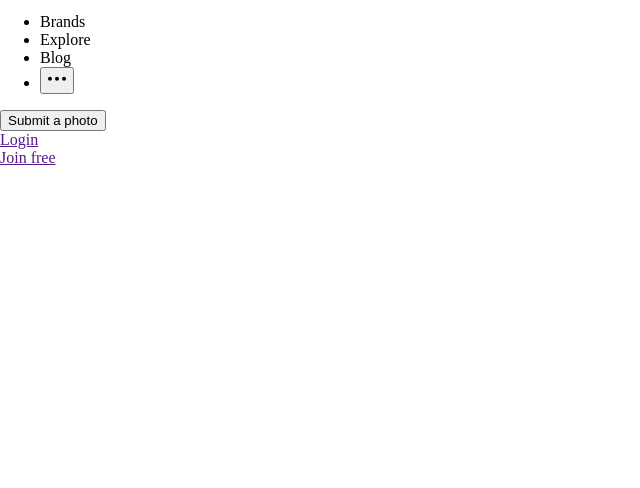
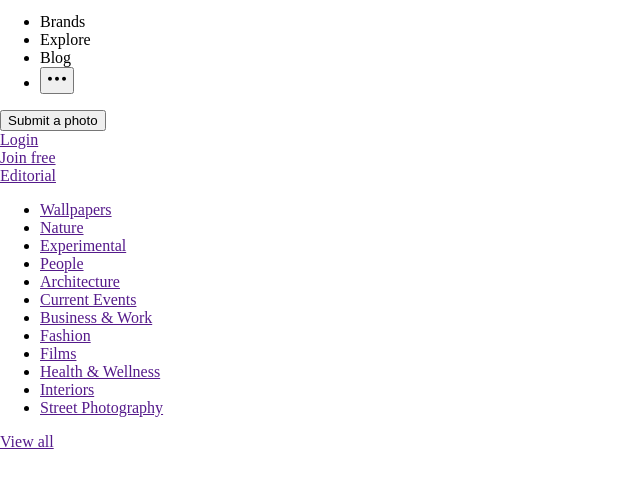
Before and after one commit to artufabio/unsplash-clone, a plain HTML site: page index.html in a window 1280 px wide. Shown: the part 98-586 px from the top of the page, without its empty margins (0-640 px from the left). Drawn offline with Linux system fonts and the light colour scheme.

Commit message:
Added sub-navbar content

```diff
--- a/index.html
+++ b/index.html
@@ -12,8 +12,10 @@
 </head>
 <body>
     <div class="app-container">
+
         <!-- Header -->
         <header class="header">
+
             <!-- Navbar -->
             <navbar class="navbar">
                 <div>
@@ -73,6 +75,84 @@
                     </div>
                 </div>
             </navbar>
+
+            <div class="sub-navbar">
+                <div class="editorial-section">
+                    <a href="">
+                        <span>Editorial</span>
+                    </a>
+                </div>
+                <div>
+                    <ul>
+                        <li>
+                            <a href="">
+                                <span>Wallpapers</span>
+                            </a>
+                        </li>
+                        <li>
+                            <a href="">
+                                <span>Nature</span>
+                            </a>
+                        </li>
+                        <li>
+                            <a href="">
+                                <span>Experimental</span>
+                            </a>
+                        </li>
+                        <li>
+                            <a href="">
+                                <span>People</span>
+                            </a>
+                        </li>
+                        <li>
+                            <a href="">
+                                <span>Architecture</span>
+                            </a>
+                        </li>
+                        <li>
+                            <a href="">
+                                <span>Current Events</span>
+                            </a>
+                        </li>
+                        <li>
+                            <a href="">
+                                <span>Business & Work</span>
+                            </a>
+                        </li>
+                        <li>
+                            <a href="">
+                                <span>Fashion</span>
+                            </a>
+                        </li>
+                        <li>
+                            <a href="">
+                                <span>Films</span>
+                            </a>
+                        </li>
+                        <li>
+                            <a href="">
+                                <span>Health & Wellness</span>
+                            </a>
+                        </li>
+                        <li>
+                            <a href="">
+                                <span>Interiors</span>
+                            </a>
+                        </li>
+                        <li>
+                            <a href="">
+                                <span>Street Photography</span>
+                            </a>
+                        </li>
+                    </ul>
+                </div>
+                <div>
+                    <a href="">
+                        <span>View all</span>
+                    </a>
+                </div>
+            </div>
+
         </header>
     </div>
 
```
